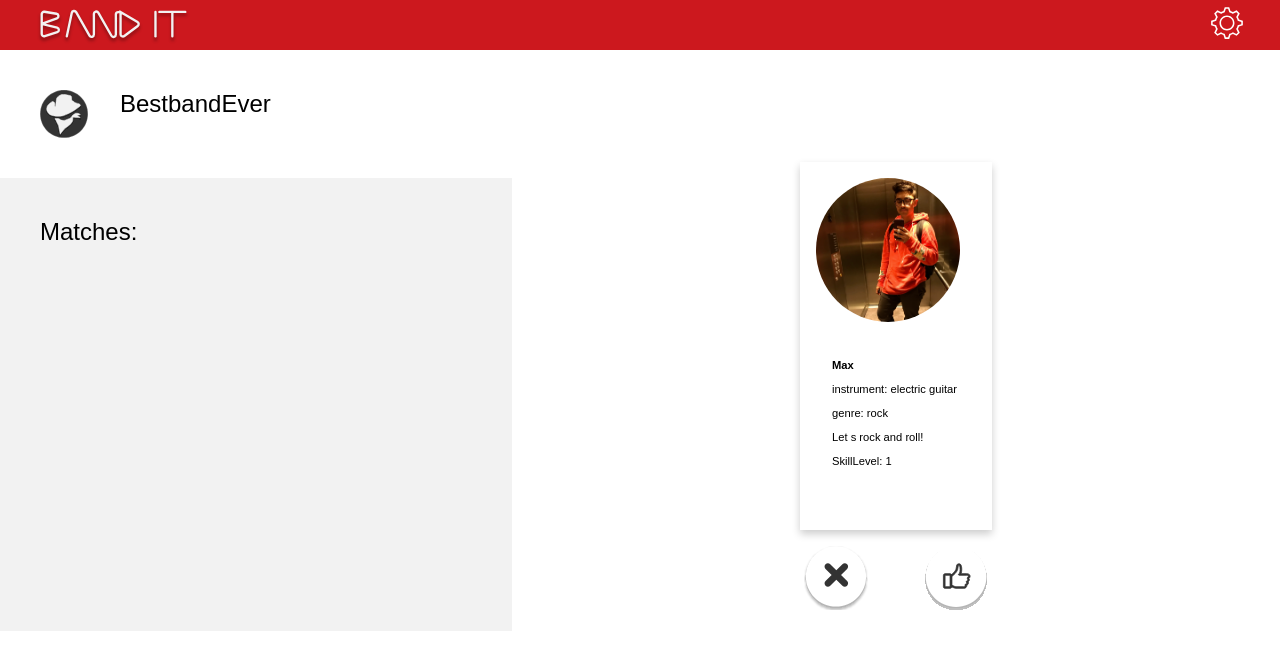
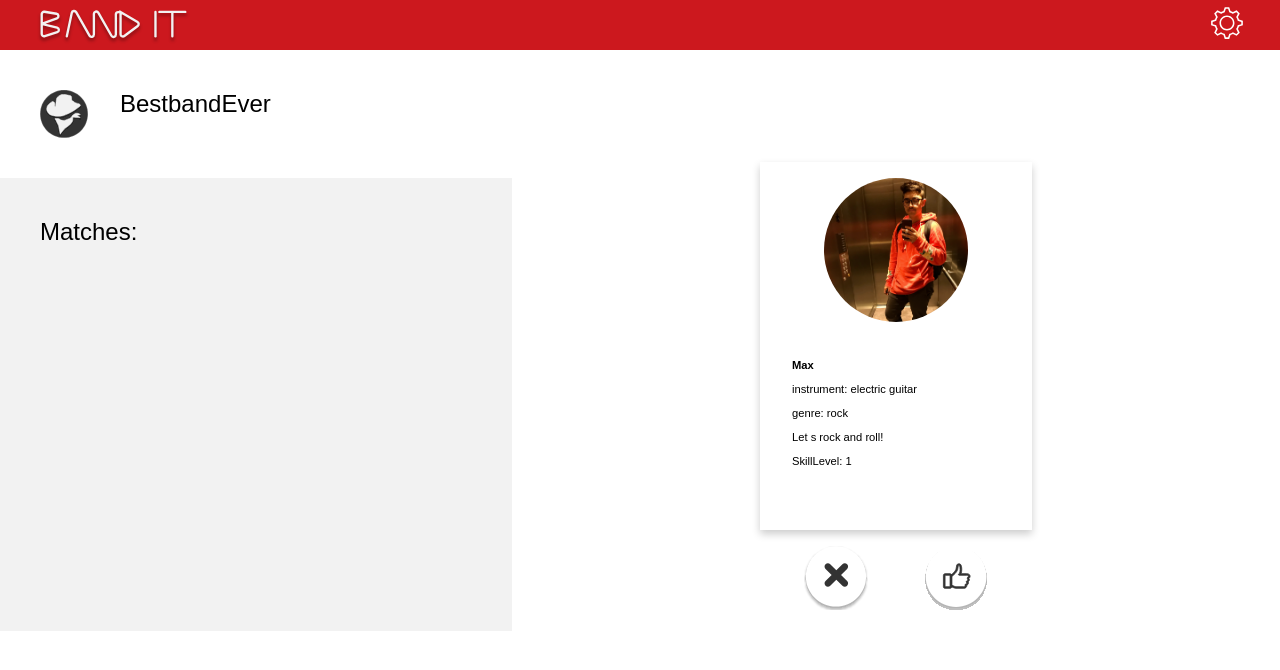
Before and after one commit to riannevanson/BandIt, a React (Create React App) app: page / in a window 1280 px wide. Shown: the top 670 px of the page. Built offline with nearby package versions, Linux system fonts and the light colour scheme.

Commit message:
css thingy

```diff
--- a/src/App.css
+++ b/src/App.css
@@ -131,15 +131,17 @@ object-fit: cover;
   object-fit: cover;
   border-radius: 4.5rem;
   margin-bottom:1rem;
+  margin-left: 3rem;
 }
 
 .card {
   box-shadow: 0 4px 8px 0 rgba(0, 0, 0, 0.2);
   transition: 0.3s;
-  width: 10rem;
+  width: 15rem;
   height: 21rem;
   padding: 1rem;
   margin-top: 7rem;
+
 }
 
 .textualContent {
```
